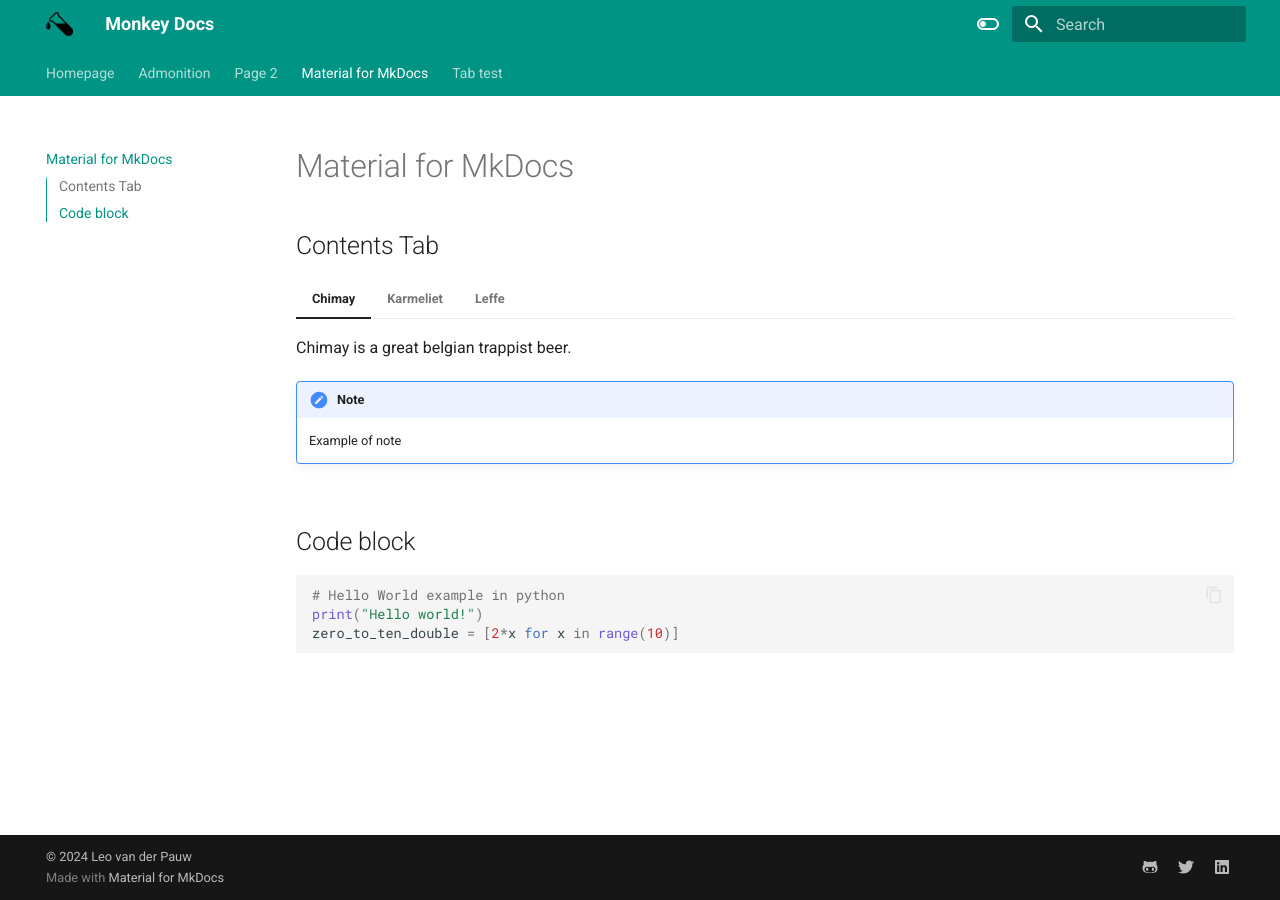
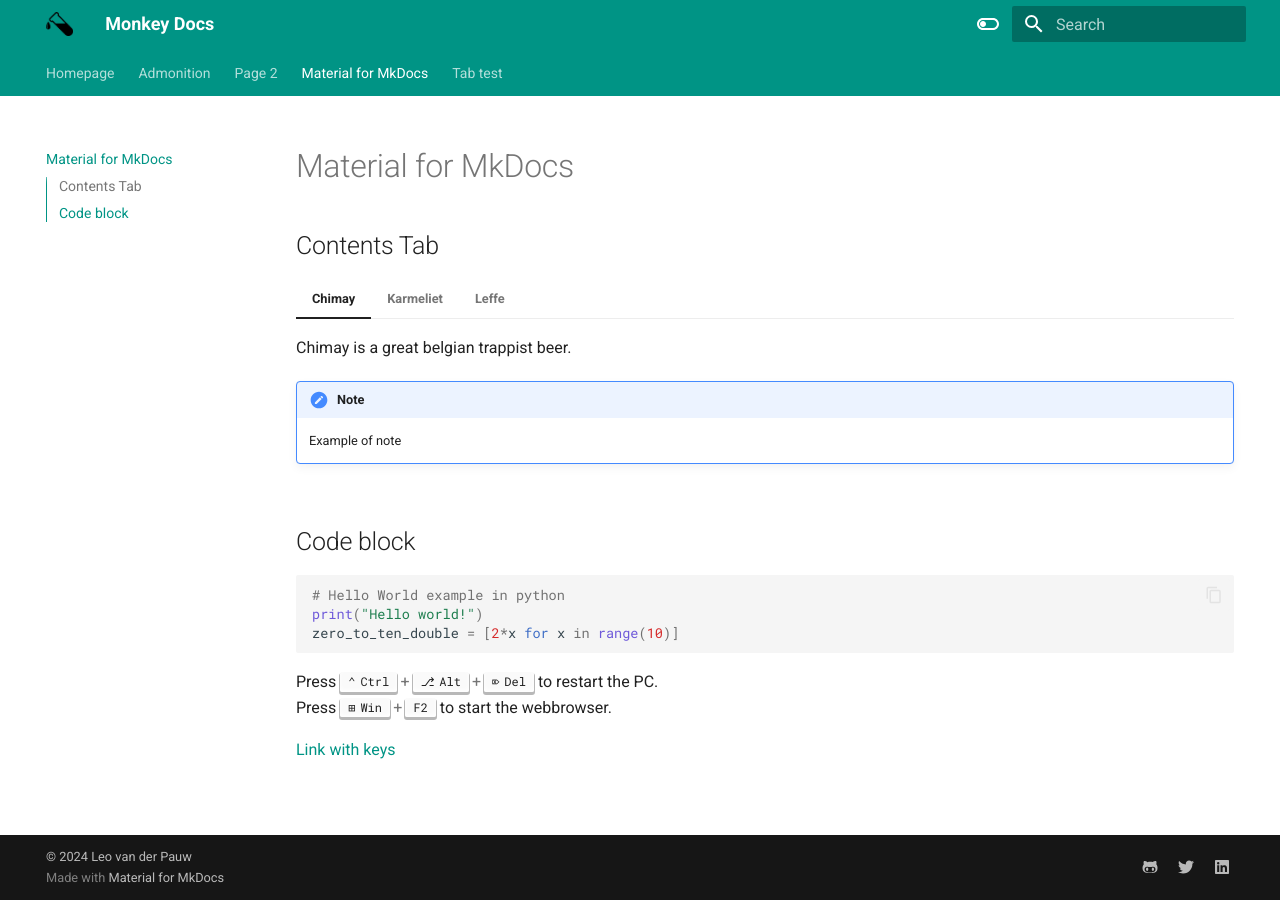
Before and after one commit to lp182501/mkdocs, an MkDocs documentation site: the page built from docs/page3.md, in a window 1280 px wide. Built offline with MkDocs 1.6.1 and Material for MkDocs 9.7.7, drawn with Linux system fonts in a browser that asks for light colours.

Commit message:
Update page3.md

````diff
--- a/docs/page3.md
+++ b/docs/page3.md
@@ -22,3 +22,7 @@
 print("Hello world!")
 zero_to_ten_double = [2*x for x in range(10)]
 ```
+Press ++ctrl+alt+del++ to restart the PC.<br>
+Press ++win+f2++ to start the webbrowser.<br>
+
+[Link with keys](https://facelessuser.github.io/pymdown-extensions/extensions/keys/)
````
